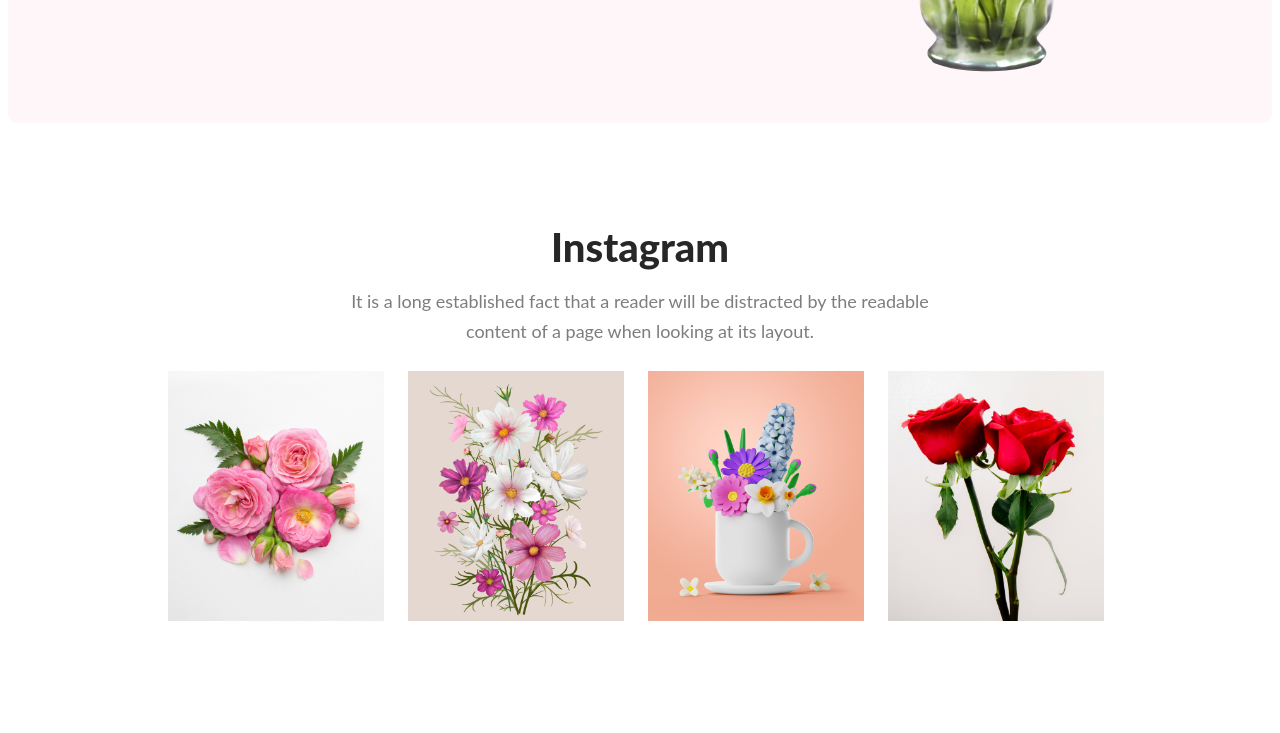
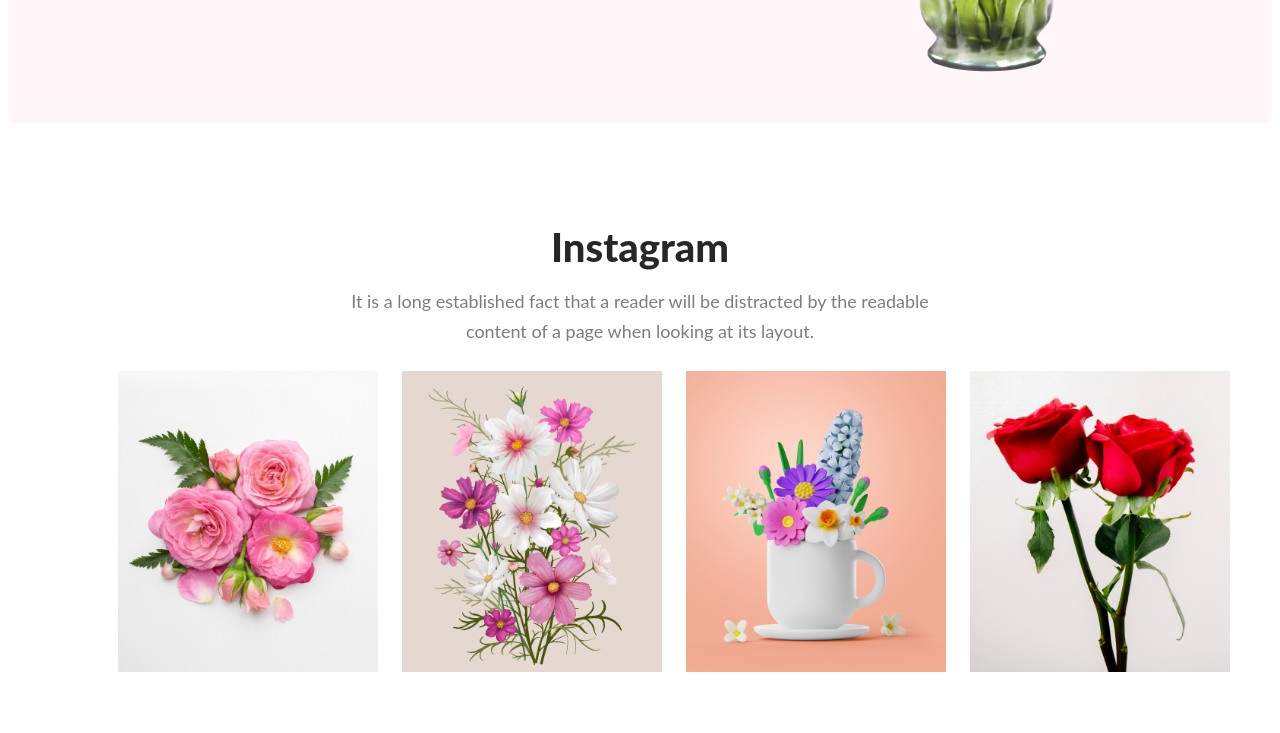
Before and after one commit to emranrafid/assignment01, a plain HTML site: page index.html in a window 1280 px wide. Shown: the part 2035-2768 px from the top of the page. Drawn offline with Linux system fonts and the light colour scheme.

Commit message:
some things are edited

```diff
--- a/style.css
+++ b/style.css
@@ -13,7 +13,7 @@
 }
 
 .header-img {
-    margin-bottom: -150px;
+    margin-bottom: -140px;
 }
 
 .header-text {
@@ -172,13 +172,14 @@
 }
 
 .img-insta {
-    height: 250px;
-    width: 220;
+
+    width: 260px;
     padding: 10px;
 }
 
 .insta-imgs-container {
-    margin-left: 150px;
+    padding-left: 100px;
+    align-items: center;
 
 }
 
```
